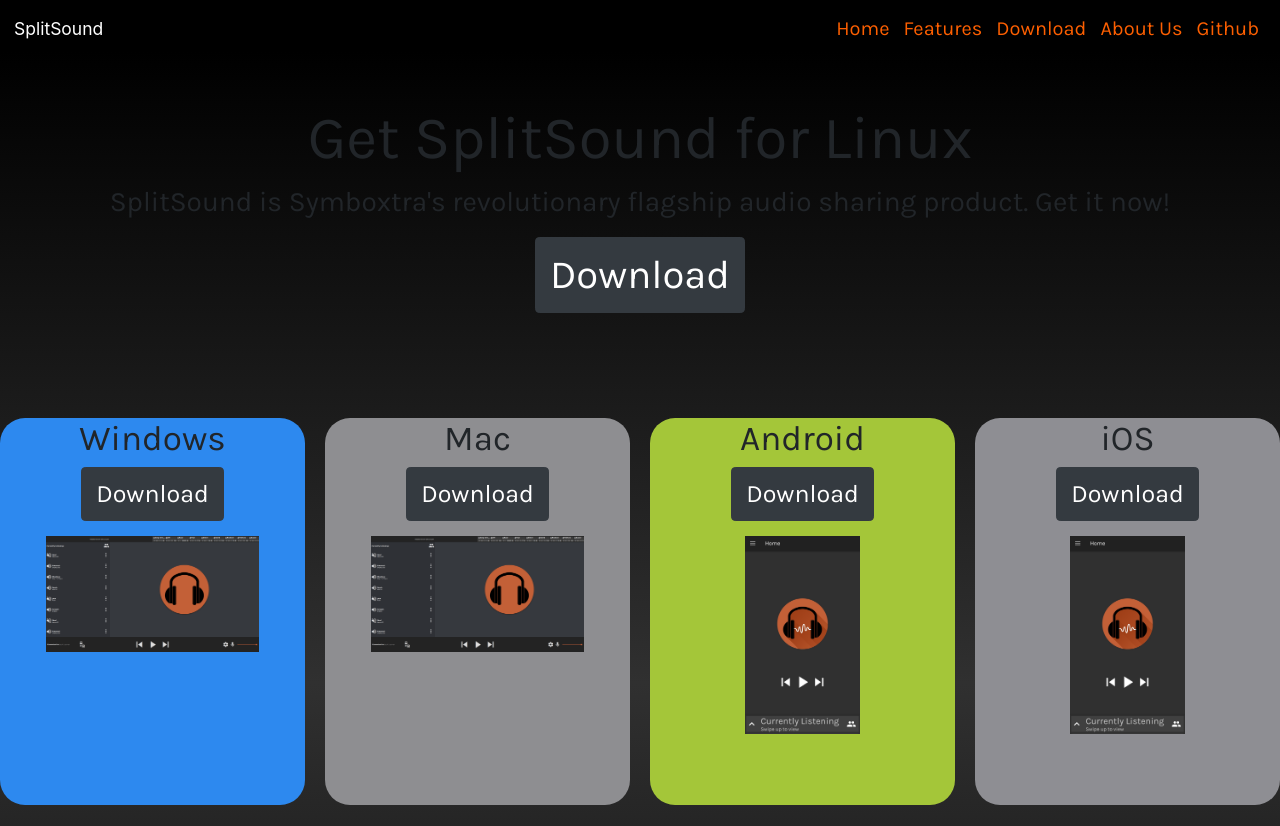
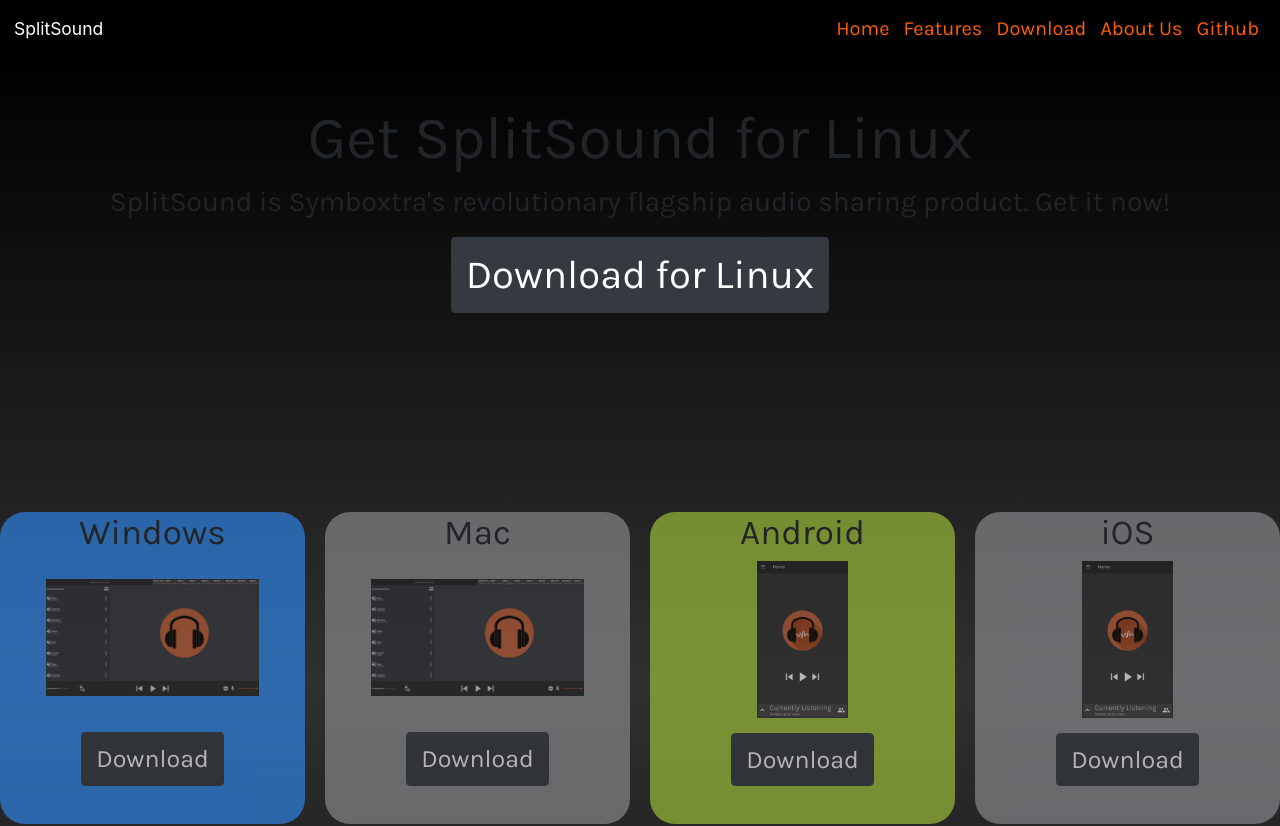
Before and after one commit to symboxtra/SplitSound-Web, a Vue app: page /download in a window 1280 px wide. Shown: the top 826 px of the page. Built offline with nearby package versions, Linux system fonts and the light colour scheme.

Commit message:
lowered opacity for the download cards

```diff
--- a/src/assets/css/main.css
+++ b/src/assets/css/main.css
@@ -33,7 +33,7 @@
 /*** ANIMATIONS ******/
 .slide0-enter-active {
     animation: coming0 .5s;
-    animation-delay: .5s;
+    animation-delay: .2s;
     opacity: 0;
 }
 .slide0-leave-active {
@@ -61,7 +61,7 @@
 }
 .slide1-enter-active {
     animation: coming1 .5s;
-    animation-delay: .5s;
+    animation-delay: .2s;
     opacity: 0;
 }
 .slide1-leave-active {
--- a/src/components/Download.vue
+++ b/src/components/Download.vue
@@ -3,7 +3,7 @@
         <div class="downloadSection">
             <h1>Get SplitSound for {{ OSName }} </h1>
             <p>SplitSound is Symboxtra's revolutionary flagship audio sharing product. Get it now!</p>
-            <b-btn class="btn-main btn-dark" size="lg">Download</b-btn>
+            <b-btn class="btn-main btn-dark" size="lg">Download for {{ OSName }}</b-btn>
         </div>
         <download-element class="downloadElement1" :osname="RenderedOSs[0]">
         </download-element>
--- a/src/components/DownloadElement.vue
+++ b/src/components/DownloadElement.vue
@@ -2,12 +2,12 @@
     <div :class="{ android: OSName === 'Android', ios: OSName === 'iOS', linux: OSName === 'Linux', mac: OSName === 'Mac', windows: OSName === 'Windows'}">
         <div>
             <h1>{{ OSName }}</h1>
-            <b-btn class="downloadButton btn-dark" size="lg">Download</b-btn>
         </div>
         <img class="dImg" src="../assets/images/example2.png" alt="Desktop PlaceHolder"
              v-if="OSName === 'Linux' || OSName === 'Mac'|| OSName === 'Windows'">
         <img class="mImg" src="../assets/images/example1.jpg" alt="Mobile PlaceHolder"
              v-else-if="OSName === 'Android' || OSName === 'iOS'">
+        <b-btn class="downloadButton btn-dark" size="lg">Download</b-btn>
     </div>
 </template>
 
@@ -30,39 +30,45 @@
     }
 
     .dImg {
-        padding-top: 5%;
+        padding-top: 6%;
+        padding-bottom: 12%;
         max-width: 70%;
         max-height: 70%;
     }
 
     .mImg {
-        padding-top: 5%;
+        padding: 0 20% 5%;
         max-width: 70%;
         max-height: 55%;
     }
 
     .android {
         background-color: #A4C639;
+        opacity: .65;
         /*android green*/
     }
 
     .ios {
         background-color: #8E8E93;
+        opacity: .65;
         /*ios gray*/
     }
 
     .linux {
         background-color: #DAA520;
+        opacity: .65;
         /*could not find one for linux*/
     }
 
     .mac {
         background-color: #8E8E91;
+        opacity: .65;
         /*mac gray*/
     }
 
     .windows {
         background-color: #2D89EF;
+        opacity: .65;
         /*Windows 10 blue*/
     }
 </style>
```
